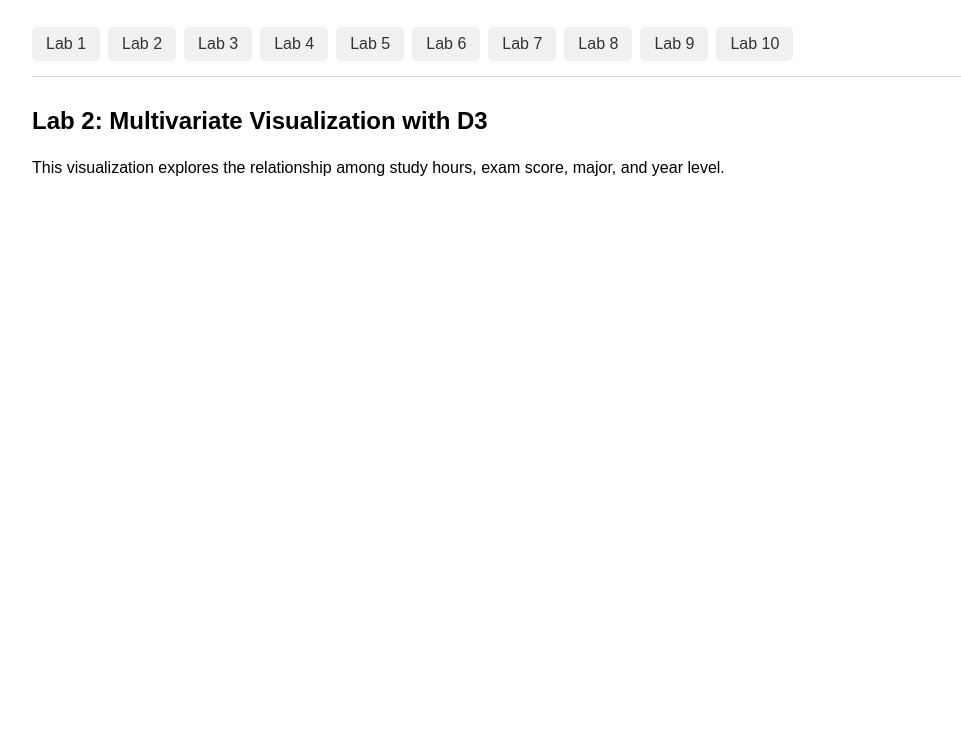
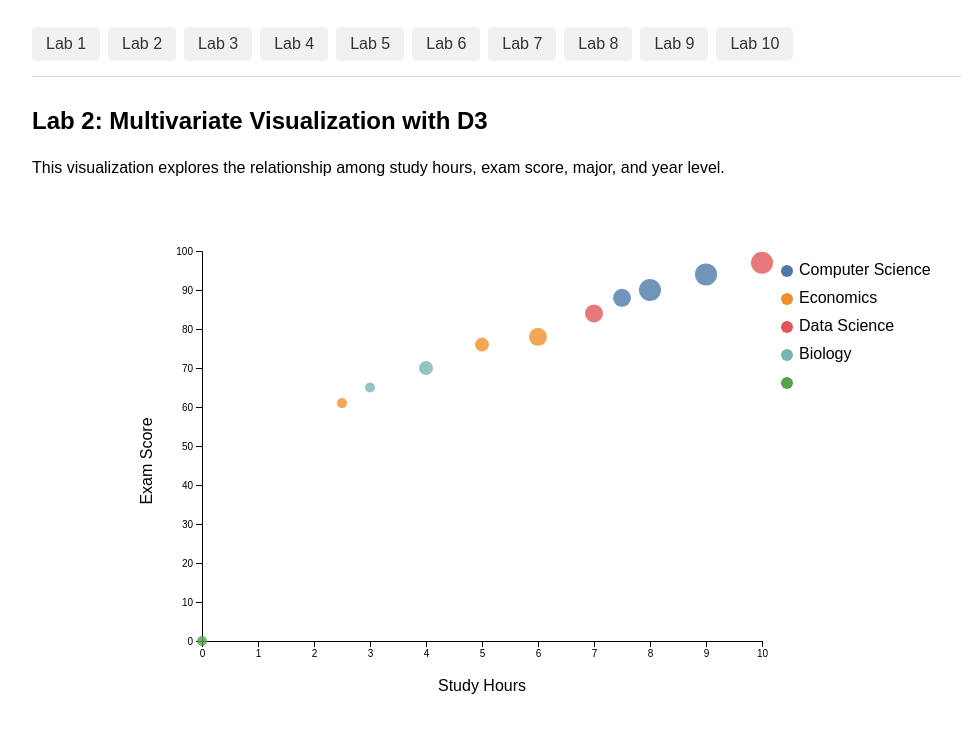
Before and after one commit to audreyngoc/stats401-labs, a plain HTML site: page lab2/index.html in a window 1280 px wide. Shown: the part 127-860 px from the top of the page, without its empty margins (108-1069 px from the left). Before the commit the page ends 800 px from the top, so only its background shows below. Drawn offline with nearby package versions, Linux system fonts and the light colour scheme.

Commit message:
Lab2-Task12 update

```diff
--- a/css/style.css
+++ b/css/style.css
@@ -61,3 +61,14 @@ p {
 .name-label {
     font-size: 13px;
 }
+
+.tooltip {
+    position: absolute;
+    background: white;
+    border: 1px solid #aaa;
+    padding: 8px 10px;
+    border-radius: 4px;
+    pointer-events: none;
+    opacity: 0;
+    font-size: 14px;
+}
--- /dev/null
+++ b/lab2/lab2.js
@@ -0,0 +1,240 @@
+const width = 800;
+const height = 500;
+
+const margin = {
+    top: 40,
+    right: 170,
+    bottom: 70,
+    left: 70
+};
+
+const tooltip = d3.select("#tooltip");
+
+d3.csv(
+    "../data/students_multivariate.csv",
+    d => ({
+        name: d.name,
+        study_hours: +d.study_hours,
+        score: +d.score,
+        major: d.major,
+        year: d.year
+    })
+)
+.then(data => {
+
+    console.log("Student data:", data);
+
+    const svg = d3.select("#chart")
+        .append("svg")
+        .attr("width", width)
+        .attr("height", height);
+
+    const xScale = d3.scaleLinear()
+        .domain(d3.extent(data, d => d.study_hours))
+        .nice()
+        .range([
+            margin.left,
+            width - margin.right
+        ]);
+
+    const yScale = d3.scaleLinear()
+        .domain(d3.extent(data, d => d.score))
+        .nice()
+        .range([
+            height - margin.bottom,
+            margin.top
+        ]);
+
+    const majors = Array.from(
+        new Set(data.map(d => d.major))
+    );
+
+    const colorScale = d3.scaleOrdinal()
+        .domain(majors)
+        .range(d3.schemeTableau10);
+
+    const sizeScale = d3.scaleOrdinal()
+        .domain([
+            "Freshman",
+            "Sophomore",
+            "Junior",
+            "Senior"
+        ])
+        .range([
+            5,
+            7,
+            9,
+            11
+        ]);
+
+    svg.append("g")
+        .attr(
+            "transform",
+            `translate(0, ${height - margin.bottom})`
+        )
+        .call(
+            d3.axisBottom(xScale)
+        );
+
+    svg.append("g")
+        .attr(
+            "transform",
+            `translate(${margin.left}, 0)`
+        )
+        .call(
+            d3.axisLeft(yScale)
+        );
+
+    svg.append("text")
+        .attr(
+            "x",
+            (margin.left + width - margin.right) / 2
+        )
+        .attr(
+            "y",
+            height - 20
+        )
+        .attr(
+            "text-anchor",
+            "middle"
+        )
+        .text("Study Hours");
+
+    svg.append("text")
+        .attr(
+            "transform",
+            "rotate(-90)"
+        )
+        .attr(
+            "x",
+            -height / 2
+        )
+        .attr(
+            "y",
+            20
+        )
+        .attr(
+            "text-anchor",
+            "middle"
+        )
+        .text("Exam Score");
+
+    svg.selectAll(".student-point")
+        .data(data)
+        .join("circle")
+        .attr(
+            "class",
+            "student-point"
+        )
+        .attr(
+            "cx",
+            d => xScale(d.study_hours)
+        )
+        .attr(
+            "cy",
+            d => yScale(d.score)
+        )
+        .attr(
+            "r",
+            d => sizeScale(d.year)
+        )
+        .attr(
+            "fill",
+            d => colorScale(d.major)
+        )
+        .attr(
+            "opacity",
+            0.8
+        )
+        .on(
+            "mouseover",
+            function(event, d) {
+
+                tooltip
+                    .style(
+                        "opacity",
+                        1
+                    )
+                    .html(`
+                        <strong>${d.name}</strong><br>
+                        Study Hours: ${d.study_hours}<br>
+                        Score: ${d.score}<br>
+                        Major: ${d.major}<br>
+                        Year: ${d.year}
+                    `);
+            }
+        )
+        .on(
+            "mousemove",
+            function(event) {
+
+                tooltip
+                    .style(
+                        "left",
+                        `${event.pageX + 10}px`
+                    )
+                    .style(
+                        "top",
+                        `${event.pageY + 10}px`
+                    );
+            }
+        )
+        .on(
+            "mouseout",
+            function() {
+
+                tooltip
+                    .style(
+                        "opacity",
+                        0
+                    );
+            }
+        );
+
+    const legend = svg.append("g")
+        .attr(
+            "transform",
+            `translate(
+                ${width - margin.right + 25},
+                60
+            )`
+        );
+
+    const legendItems = legend
+        .selectAll(".legend-item")
+        .data(majors)
+        .join("g")
+        .attr(
+            "class",
+            "legend-item"
+        )
+        .attr(
+            "transform",
+            (d, i) =>
+                `translate(0, ${i * 28})`
+        );
+
+    legendItems.append("circle")
+        .attr(
+            "r",
+            6
+        )
+        .attr(
+            "fill",
+            d => colorScale(d)
+        );
+
+    legendItems.append("text")
+        .attr(
+            "x",
+            12
+        )
+        .attr(
+            "y",
+            4
+        )
+        .text(
+            d => d
+        );
+
+});
```
Also changed, not shown: js/main.js (line endings or trailing spaces).
